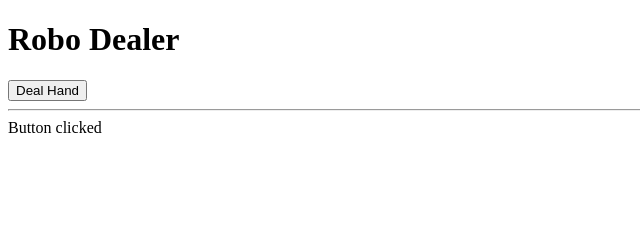
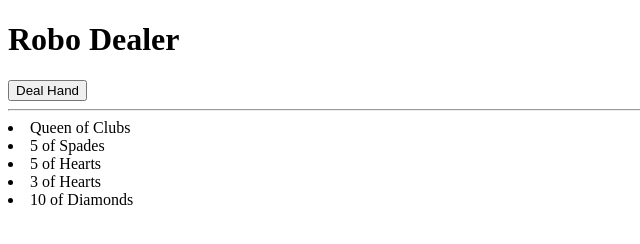
Before and after one commit to jeremyyhu/IT-121, a plain HTML site: page week5/card_dealer.html in a window 1280 px wide. Both pictures are taken after a click on the button "Deal Hand". Shown: the whole page, without its empty margins (0-640 px from the left). Drawn offline with nearby package versions, Linux system fonts and the light colour scheme.

Commit message:
"Robo Dealer" submission

```diff
--- a/week5/card_dealer.html
+++ b/week5/card_dealer.html
@@ -13,12 +13,88 @@
 
 <script>
 
+const suits = ['Hearts', 'Diamonds', 'Spades', 'Clubs'];
+const cardsPerSuit = 13;
+const totalCards = suits.length * cardsPerSuit;
+const defaultHandSize = 5;
+const usedCards = new Set();
+
+class Card {
+  constructor(suit, value) {
+    this.suit = suit;
+    this.value = value;
+  }
+}
+
+const createDeck = () => {
+  const deck = [];
+  for (let i = 0; i < suits.length; i++) {
+    for (let j = 0; j < cardsPerSuit; j++) {
+      deck.push(new Card(suits[i], j + 1));
+    }
+  }
+  return deck;
+}
+
+const selectCards = (numCards) => {
+  let indexes = [];
+  for (let i = 0; i < numCards; i++) {
+    let index = Math.floor(Math.random() * totalCards);
+    while (usedCards.has(index)) {
+      index = Math.floor(Math.random() * totalCards);
+    }
+    usedCards.add(index);
+    indexes.push(index);
+  }
+  return indexes;
+}
+
+const getCardName = (card) => {
+  switch (card['value']) {
+    case 1:
+      return `Ace of ${card['suit']}`
+    case 11:
+      return `Jack of ${card['suit']}`
+    case 12:
+      return `Queen of ${card['suit']}`
+    case 13:
+      return `King of ${card['suit']}`
+    default:
+      return `${card['value']} of ${card['suit']}`;
+  }
+}
+
+const calculateHandSize = () => {
+  if (usedCards.size === defaultHandSize * Math.floor(totalCards / defaultHandSize)) {
+    if (totalCards % defaultHandSize === 0) {
+      usedCards.clear();
+      return defaultHandSize;
+    }
+    return totalCards % defaultHandSize;
+  } else {
+    return defaultHandSize;
+  }
+}
+
 const dealHand = () => {
 
   /* code to deal a card hand goes here */
+  const deck = createDeck();
+  const handSize = calculateHandSize();
+  const indexes = selectCards(handSize);
+  // reset hand between deals
+  let displayString = "";
+  for (let i = 0; i < handSize; i++) {
+    displayString = `${displayString}<li>${getCardName(deck[indexes[i]])}</li>\n`;
+  }
+
+  // reset list of used cards after all cards have been dealt
+  if (handSize !== defaultHandSize) {
+    usedCards.clear();
+  }
 
   // update 'card_hand' DIV with appropriate information
-  $("#card_hand").html("Button clicked");
+  $("#card_hand").html(displayString);
 
   return false; // prevent page reload
 }
```
